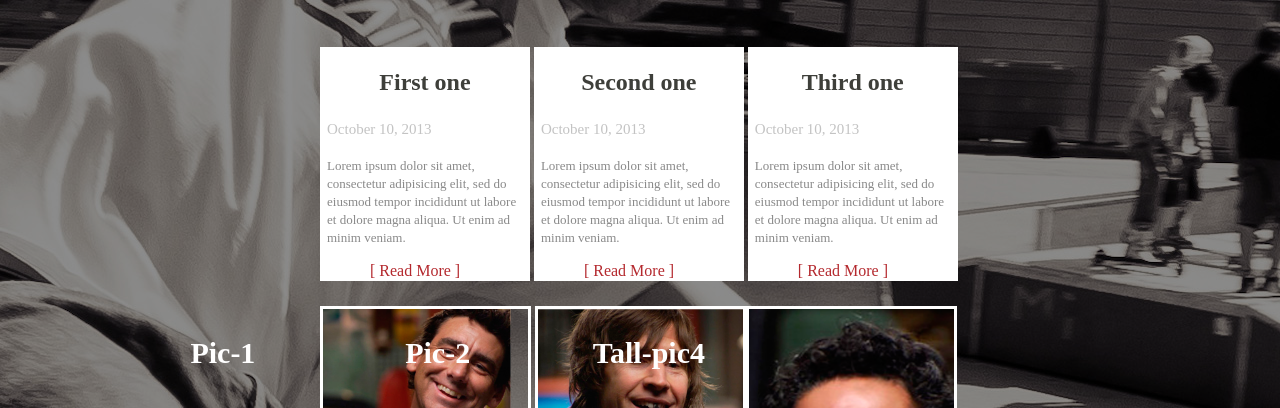
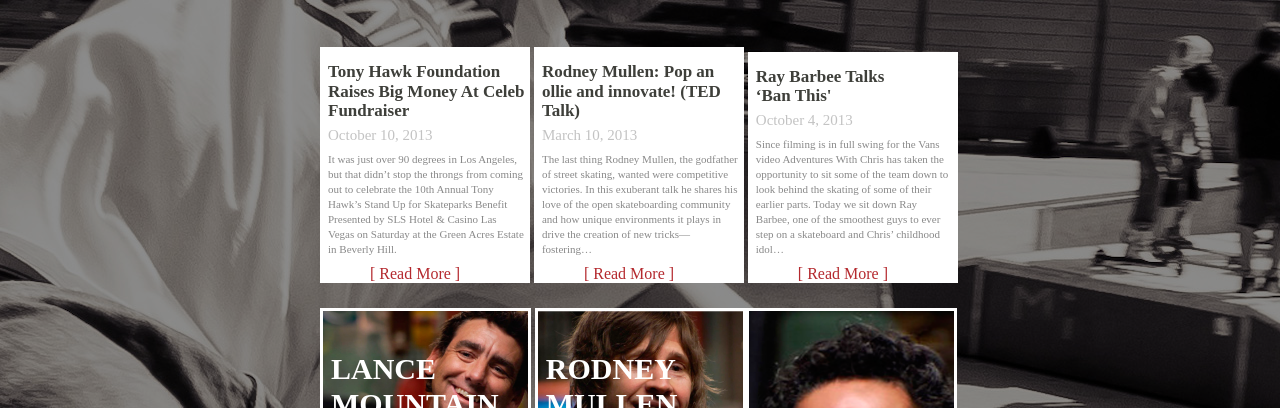
Before and after one commit to DinaOC/Sk8r, a plain HTML site: page index.html in a window 1280 px wide. Shown: the part 392-800 px from the top of the page. Drawn offline with nearby package versions, Linux system fonts and the light colour scheme.

Commit message:
edited white boards, changed text

```diff
--- a/index.html
+++ b/index.html
@@ -42,37 +42,39 @@
 <section class="mid-section">
 
   <div class="white-block1">
-<h2>First one</h2>
+<h2>Tony Hawk Foundation Raises Big Money At Celeb Fundraiser</h2>
 <p class="date">
 October 10, 2013
 </p>
    <p>
-    Lorem ipsum dolor sit amet, consectetur adipisicing elit, sed do eiusmod tempor incididunt ut labore et dolore magna aliqua. Ut enim ad minim veniam.
+     It was just over 90 degrees in Los Angeles, but that didn’t stop the throngs from coming out to celebrate the 10th Annual Tony Hawk’s Stand Up for Skateparks Benefit Presented by SLS Hotel & Casino Las Vegas on Saturday at the Green Acres Estate in Beverly Hill.
+
   </p>
+<a class="link" href="#">[ Read More ]</a>
+  </div>
 
 
-  <a class="link" href="#">[ Read More ]</a>
-  </div>
-
   <div class="white-block2">
-<h2>Second one</h2>
+<h2>Rodney Mullen: Pop an ollie and innovate!
+(TED Talk)</h2>
 <p class="date">
-October 10, 2013
+March 10, 2013
 </p>
 <p>
-  Lorem ipsum dolor sit amet, consectetur adipisicing elit, sed do eiusmod tempor incididunt ut labore et dolore magna aliqua. Ut enim ad minim veniam.
+  The last thing Rodney Mullen, the godfather of street skating, wanted were competitive victories. In this exuberant talk he shares his love of the open skateboarding community and how unique environments it plays in drive the creation of new tricks—fostering…
 </p>
 
 <a class="link" href="#">[ Read More ]</a>
   </div>
 
   <div class="white-block3">
-<h2>Third one</h2>
+<h2>Ray Barbee Talks <br>
+‘Ban This'</br></h2>
 <p class="date">
-October 10, 2013
+October 4, 2013
 </p>
 <p>
-    Lorem ipsum dolor sit amet, consectetur adipisicing elit, sed do eiusmod tempor incididunt ut labore et dolore magna aliqua. Ut enim ad minim veniam.
+  Since filming is in full swing for the Vans video Adventures With Chris has taken the opportunity to sit some of the team down to look behind the skating of some of their earlier parts. Today we sit down Ray Barbee, one of the smoothest guys to ever step on a skateboard and Chris’ childhood idol…
 </p>
 
 <a class="link" href="#">[ Read More ]</a>
@@ -84,20 +86,20 @@ October 10, 2013
       <div class="col-1">
         <div class="row-one">
           <div class="row1-cal1">
-             <h2 class="names">Pic-1</h2>
+             <h2 class="name1">LANCE MOUNTAIN</h2>
           </div>
           <div class="row1-cal2">
-             <h2 class="names">Pic-2</h2>
+             <h2 class="name2">RODNEY MULLEN</h2>
           </div>
       </div>
 
       <div class="row-2">
-   <h2 class="names">Pic-3</h2>
+   <h2 class="name3">STEVE CABALLERO</h2>
       </div>
       </div>
 
       <div class="col-2">
-   <h2 class="names">Tall-pic4</h2>
+   <h2 class="name4">TOMMY GUERRERO</h2>
       </div>
 
 
--- a/styles.css
+++ b/styles.css
@@ -101,7 +101,7 @@ padding: 5px;
 
   .white-block1 {
 
-    margin-top: 50px;
+margin-top: 50px;
 display: inline-block;
 width: 32.8%;
 background-color: white;
@@ -111,6 +111,7 @@ background-color: white;
 display: inline-block;
 width: 32.8%;
 background-color: white;
+
 }
   .white-block3 {
 width: 32.8%;
@@ -120,27 +121,30 @@ background-color: white;
 
 
 h2 {
-text-align: center;
+  font-size: 17px;
+  text-align: left;
   color: #3E3F3A;
-  padding: 2px;
+  padding: 1px;
+  margin-bottom: 5px;
+  margin-left: 7px
 }
 
 p {
-  line-height: 18px;
+  line-height: 15px;
   text-align: left;
   color: #898989;
-  margin-left: 5px;
-  font-size: 13px;
-  padding: 2px;
+  margin:5px 5px 7px 7px;
+  font-size: 11px;
+  padding: 1px;
 }
 
 .date {
 
   text-align: left;
-  margin-left: 5px;
+  margin-left: 7px;
   font-size: 15px;
   color: #C3C3C3;
-  padding: 2px;
+  padding: 1px;
 }
 
 .link {
@@ -173,12 +177,12 @@ text-decoration: none;
 background-image: url('images/sk8er-4.png');
 width: 32%;
 height: 150px;
-background-size: 283px;
+background-size: 287px;
 display: inline-block;
 background-repeat: no-repeat;
 border: 3px solid white;
 background-position-y: -7px;
-background-position-x: -95px;
+background-position-x: -80px;
 
 
 }
@@ -195,7 +199,7 @@ background-position-x: -95px;
 
   width: 32%;
   height: 150px;
-  background-size: 283px;
+  background-size: 289px;
   display: inline-block;
   background-repeat: no-repeat;
   border: 3px solid white;
@@ -233,9 +237,22 @@ background-position-x: -95px;
 }
 
 
-.names {
+.people h2 {
 
-  margin-left: -405px;
-  font-size: 30px;
+font-size: 30px;
   color: white;
+
 }
+
+.name1 {
+  margin-top: 40px;
+}
+.name2 {
+  margin-top: 40px;
+}
+.name3{
+  margin-top: 60px;
+}
+.name4 {
+  margin-top: 130px;
+}
```
